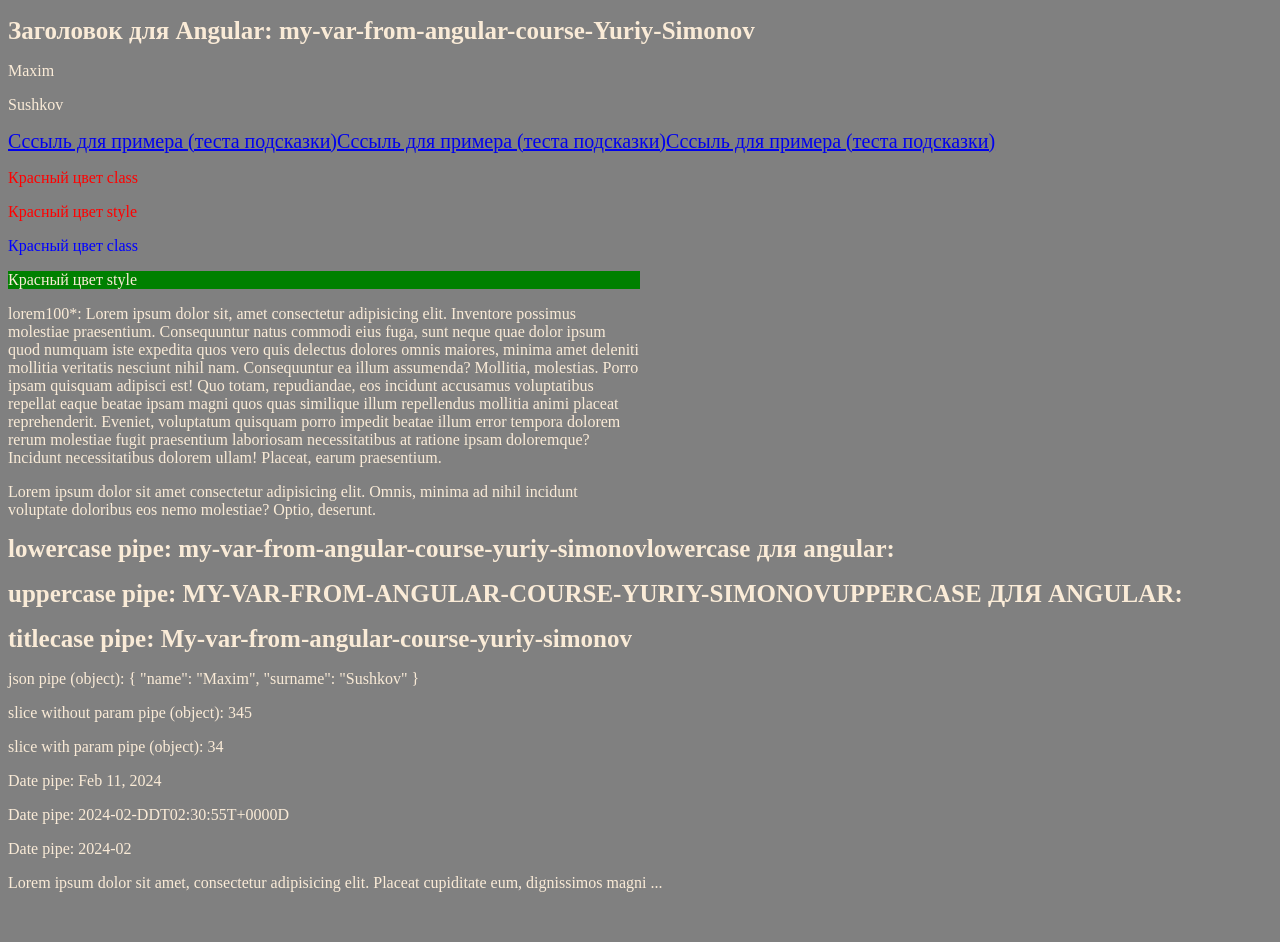
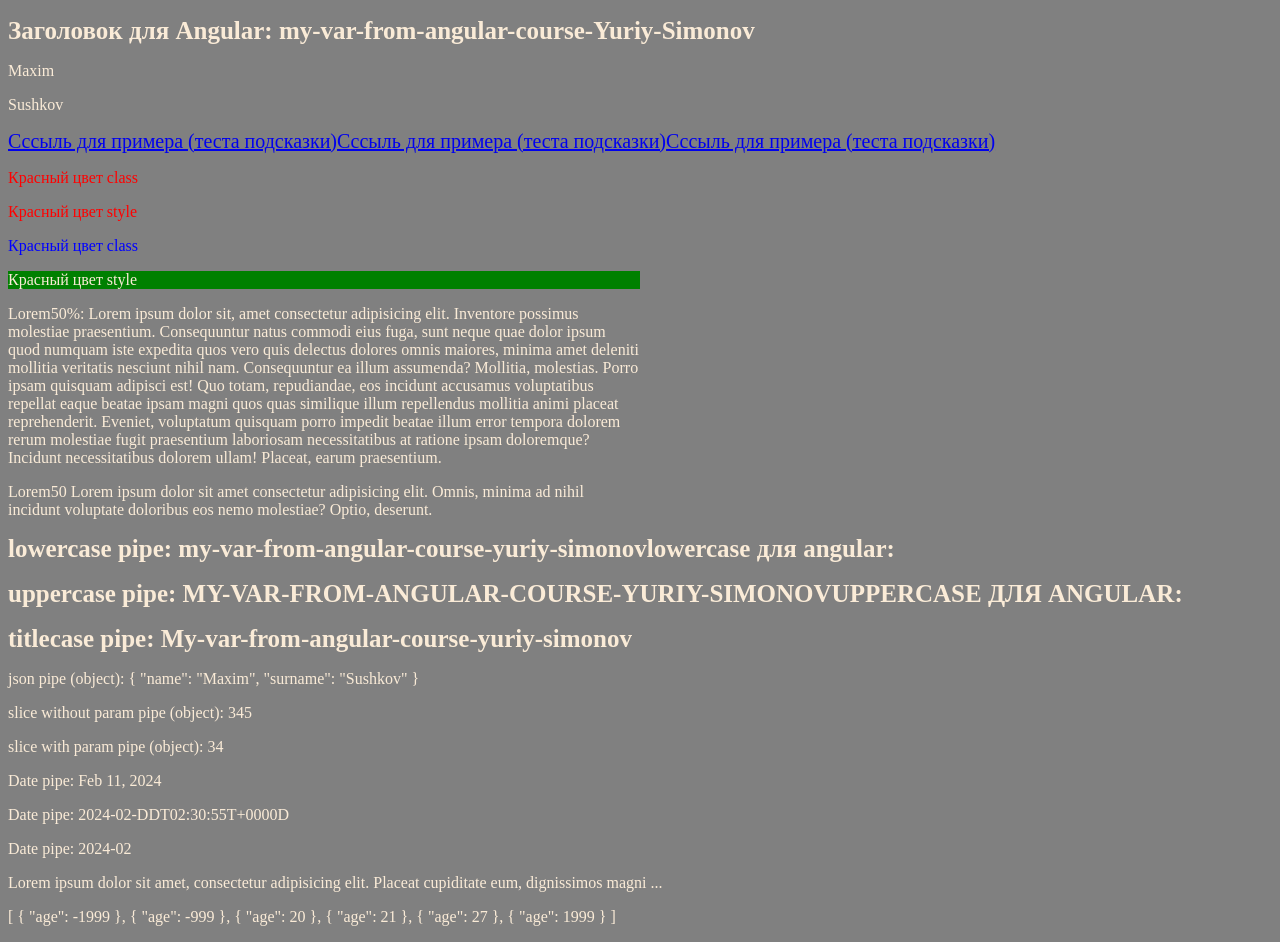
Before and after one commit to MaxRattle/Angular-Course-Yuiriy-Simonov, an Angular app: page / in a window 1280 px wide. Before the commit the page ends 908 px from the top, so only its background shows below. Built offline with nearby package versions, Linux system fonts and the light colour scheme.

Commit message:
feat: learned pure/impure pipe

```diff
--- a/src/app/app.component.html
+++ b/src/app/app.component.html
@@ -17,10 +17,10 @@
 <p [class]="cssClass">Красный цвет class</p>
 <p [style]="inlineStyleGreen">Красный цвет style</p>
 <!--=====================================================================-->
-<p [style.width]="'50%'">lorem100*: Lorem ipsum dolor sit, amet consectetur adipisicing elit. Inventore possimus molestiae praesentium. Consequuntur natus commodi eius fuga, sunt neque quae dolor ipsum quod numquam iste expedita quos vero quis delectus dolores omnis maiores, minima amet deleniti mollitia veritatis nesciunt nihil nam. Consequuntur ea illum assumenda? Mollitia, molestias. Porro ipsam quisquam adipisci est! Quo totam, repudiandae, eos incidunt accusamus voluptatibus repellat eaque beatae ipsam magni quos quas similique illum repellendus mollitia animi placeat reprehenderit. Eveniet, voluptatum quisquam porro impedit beatae illum error tempora dolorem rerum molestiae fugit praesentium laboriosam necessitatibus at ratione ipsam doloremque? Incidunt necessitatibus dolorem ullam! Placeat, earum praesentium.</p>
+<p [style.width]="'50%'">Lorem50%: Lorem ipsum dolor sit, amet consectetur adipisicing elit. Inventore possimus molestiae praesentium. Consequuntur natus commodi eius fuga, sunt neque quae dolor ipsum quod numquam iste expedita quos vero quis delectus dolores omnis maiores, minima amet deleniti mollitia veritatis nesciunt nihil nam. Consequuntur ea illum assumenda? Mollitia, molestias. Porro ipsam quisquam adipisci est! Quo totam, repudiandae, eos incidunt accusamus voluptatibus repellat eaque beatae ipsam magni quos quas similique illum repellendus mollitia animi placeat reprehenderit. Eveniet, voluptatum quisquam porro impedit beatae illum error tempora dolorem rerum molestiae fugit praesentium laboriosam necessitatibus at ratione ipsam doloremque? Incidunt necessitatibus dolorem ullam! Placeat, earum praesentium.</p>
 <!-- Такой своеобразный синтаксис -->
 <!--=====================================================================-->
-<p [style.width.%]="50">Lorem ipsum dolor sit amet consectetur adipisicing elit. Omnis, minima ad nihil incidunt voluptate doloribus eos nemo molestiae? Optio, deserunt.</p>
+<p [style.width.%]="50">Lorem50 Lorem ipsum dolor sit amet consectetur adipisicing elit. Omnis, minima ad nihil incidunt voluptate doloribus eos nemo molestiae? Optio, deserunt.</p>
 <!-- Такой своеобразный синтаксис -->
 <!--=====================================================================-->
 <!--pipes-->
@@ -40,3 +40,6 @@
 <!--=====================================================================-->
 <!-- кастомный pipe -->
 <p>{{'Lorem ipsum dolor sit amet, consectetur adipisicing elit. Placeat cupiditate eum, dignissimos magni voluptates saepe beatae recusandae culpa facere quasi dolore laboriosam modi consequatur, nihil ipsum molestias eius ad ut nobis ea velit consectetur, ducimus tempora ratione. Nulla perferendis sapiente placeat facilis. Vero vel molestias molestiae sapiente aut dignissimos consequuntur, corrupti rem voluptas, doloremque incidunt veritatis. Molestias enim libero dolores sequi unde earum. Vero repudiandae mollitia enim explicabo consequuntur, cupiditate eius sint ipsam natus laborum esse totam eaque repellat itaque ut error. Numquam soluta doloremque, possimus blanditiis fuga sapiente impedit molestias nulla quod nostrum. Doloremque obcaecati debitis quidem quibusdam nulla commodi error. Impedit possimus nihil id consequatur laboriosam blanditiis, animi placeat ipsum nesciunt tempora sunt modi. Placeat, blanditiis! Id, repellat.' | pipesExample }}</p>
+<!--=====================================================================-->
+<!-- еще один кастомный pipe -->
+<p>{{ageOfUsers | sortData: 'age' | json}}</p>
--- a/src/app/app.component.ts
+++ b/src/app/app.component.ts
@@ -20,4 +20,15 @@ export class AppComponent {
   cssClass = 'blue';
 
   someDate = new Date();
+
+  ageOfUsers = [{ age: 20 }, { age: 27 }, { age: 21 }];
+  constructor() {
+    setTimeout(() => {
+      this.ageOfUsers.push({ age: 1999 });
+      this.ageOfUsers.push({ age: -1999 });
+    }, 3000);
+  }
+  newArr = setTimeout(() => {
+    this.ageOfUsers = [...this.ageOfUsers, { age: -999 }];
+  }, 3000);
 }
--- a/src/app/app.module.ts
+++ b/src/app/app.module.ts
@@ -4,9 +4,10 @@ import { BrowserModule } from '@angular/platform-browser';
 import { AppRoutingModule } from './app-routing.module';
 import { AppComponent } from './app.component';
 import { PipesExamplePipe } from './pipes/pipes-example.pipe';
+import { SortDataPipe } from './pipes/sort-data.pipe';
 
 @NgModule({
-  declarations: [AppComponent, PipesExamplePipe],
+  declarations: [AppComponent, PipesExamplePipe, SortDataPipe],
   imports: [BrowserModule, AppRoutingModule],
   providers: [],
   bootstrap: [AppComponent],
--- /dev/null
+++ b/src/app/pipes/sort-data.pipe.ts
@@ -0,0 +1,20 @@
+import { Pipe, PipeTransform } from '@angular/core';
+
+@Pipe({
+  name: 'sortData',
+  pure: false,
+})
+export class SortDataPipe implements PipeTransform {
+  transform(arr: any[], property: string): any[] {
+    arr.sort((a: any, b: any) => {
+      if (a[property] < b[property]) {
+        return -1;
+      }
+      if (a[property] > b[property]) {
+        return 1;
+      }
+      return 0;
+    });
+    return arr;
+  }
+}
```
Also changed, not shown: conspect.txt.txt, 1 other file (tests, documents, lock files or other folders).
